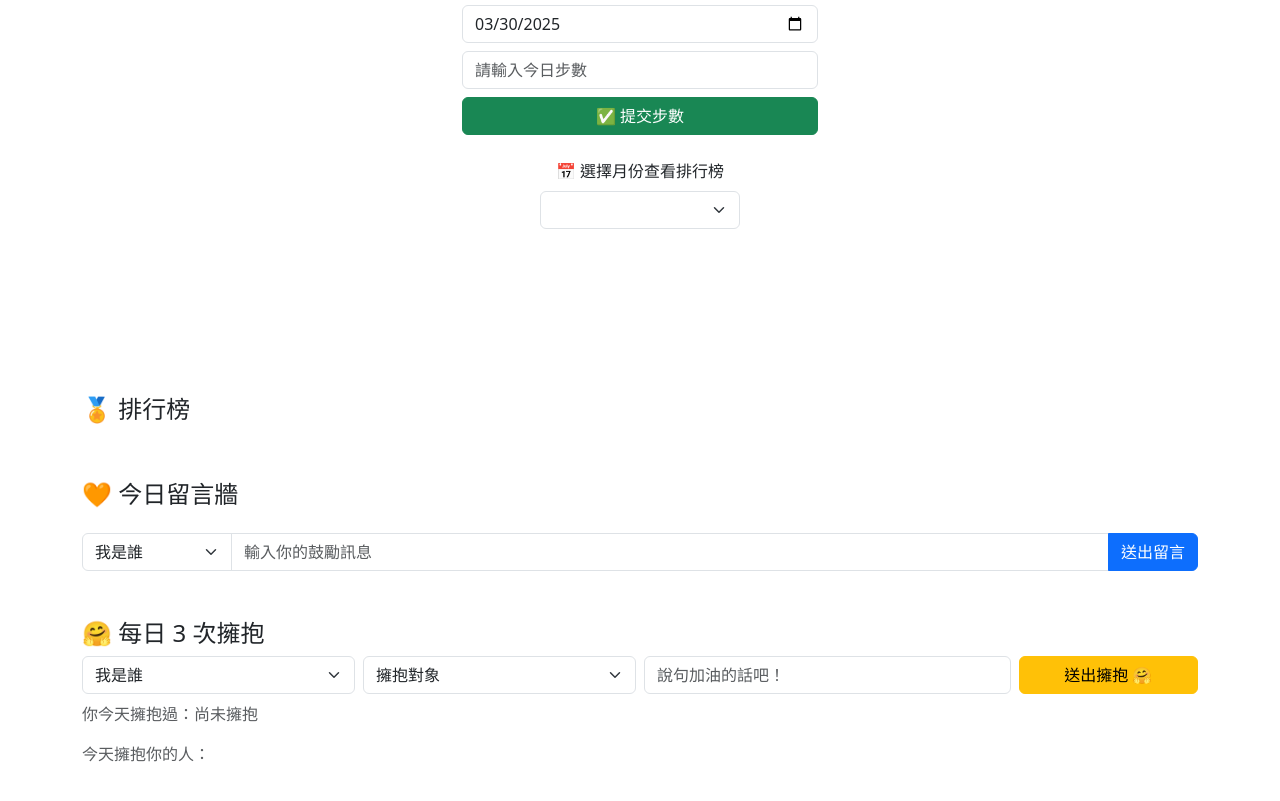
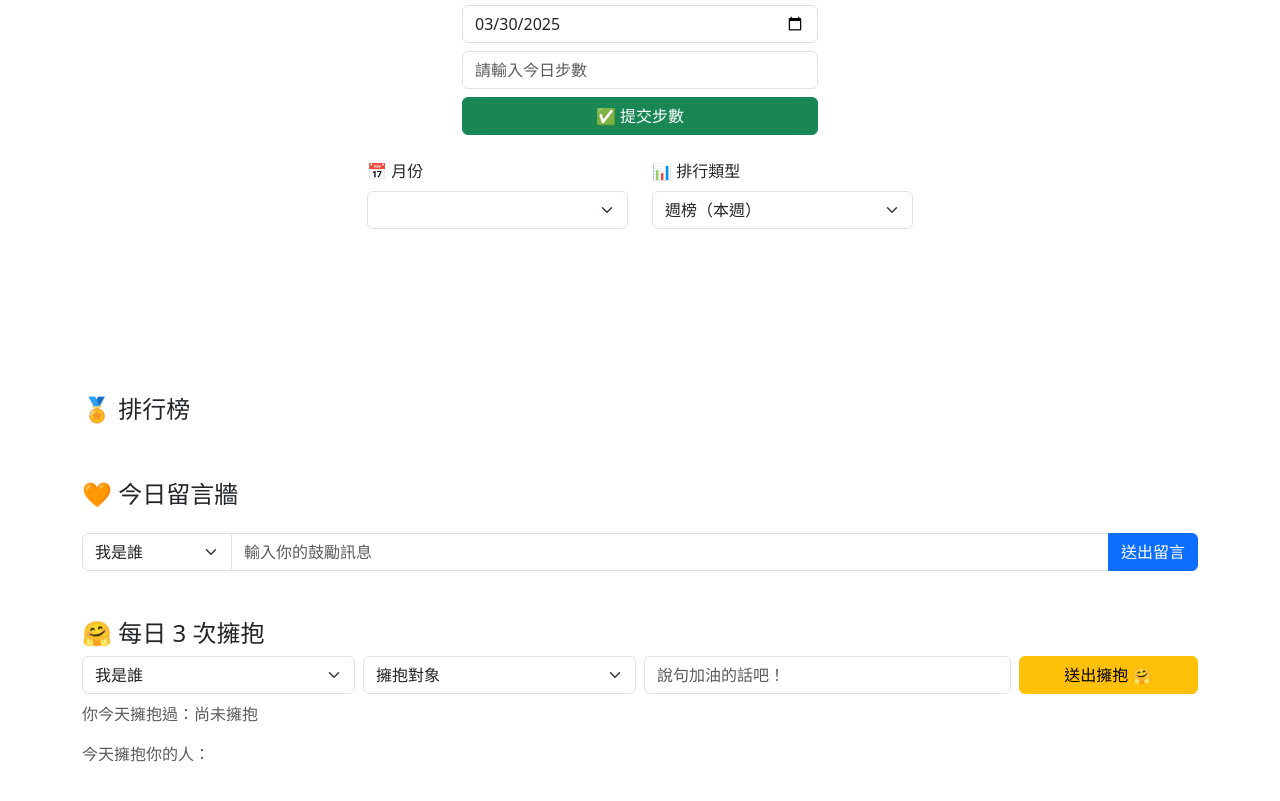
Before and after one commit to leehugh007/step-tracker, a plain HTML site: page index.html in a window 1280 px wide. Shown: the part 127-928 px from the top of the page. Drawn offline with nearby package versions, Linux system fonts and the light colour scheme; no server answers.

Commit message:
新增月榜與週榜切換功能

```diff
--- a/index.html
+++ b/index.html
@@ -7,13 +7,9 @@
 
   <!-- 小圖示 -->
   <link rel="icon" href="favicon.png" type="image/png" />
-  <!-- Bootstrap -->
   <link href="https://cdn.jsdelivr.net/npm/bootstrap@5.3.0/dist/css/bootstrap.min.css" rel="stylesheet"/>
-  <!-- Chart.js -->
   <script src="https://cdn.jsdelivr.net/npm/chart.js"></script>
-  <!-- Confetti -->
   <script src="https://cdn.jsdelivr.net/npm/canvas-confetti@1.6.0/dist/confetti.browser.min.js"></script>
-  <!-- Firebase -->
   <script src="https://www.gstatic.com/firebasejs/9.6.11/firebase-app-compat.js"></script>
   <script src="https://www.gstatic.com/firebasejs/9.6.11/firebase-database-compat.js"></script>
 </head>
@@ -46,10 +42,19 @@
 
   <div id="message" class="alert alert-info text-center" style="display: none;"></div>
 
-  <!-- 月份選單 -->
-  <div class="text-center mb-3">
-    <label for="monthSelect" class="form-label">📅 選擇月份查看排行榜</label>
-    <select id="monthSelect" class="form-select" style="max-width: 200px; margin: 0 auto;"></select>
+  <!-- 月份 & 排行類型選單 -->
+  <div class="row justify-content-center mb-3">
+    <div class="col-md-3">
+      <label for="monthSelect" class="form-label">📅 月份</label>
+      <select id="monthSelect" class="form-select"></select>
+    </div>
+    <div class="col-md-3">
+      <label for="rankMode" class="form-label">📊 排行類型</label>
+      <select id="rankMode" class="form-select">
+        <option value="week">週榜（本週）</option>
+        <option value="month">月榜（當月）</option>
+      </select>
+    </div>
   </div>
 
   <canvas id="chart" height="120"></canvas>
@@ -152,7 +157,7 @@
       }
     </script>
 
-    <!-- ✅ 載入主要功能 -->
+    <!-- ✅ 主功能 -->
     <script src="script.js"></script>
     </body>
     </html>
```
Lines whose indentation alone changed are shown as unchanged.
